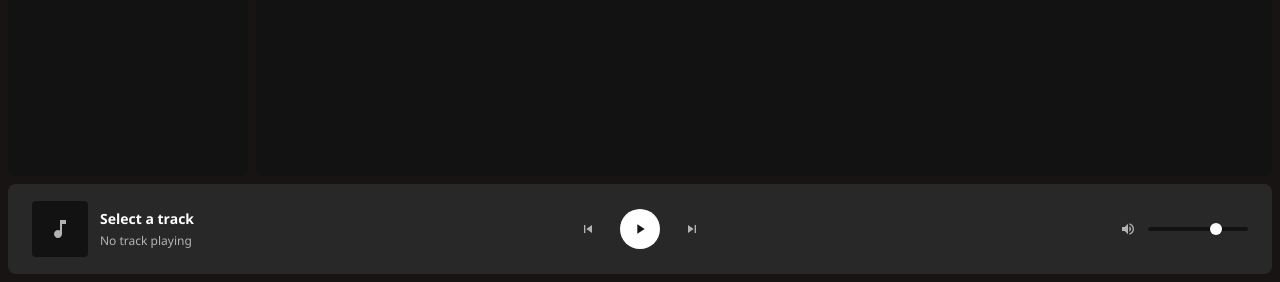
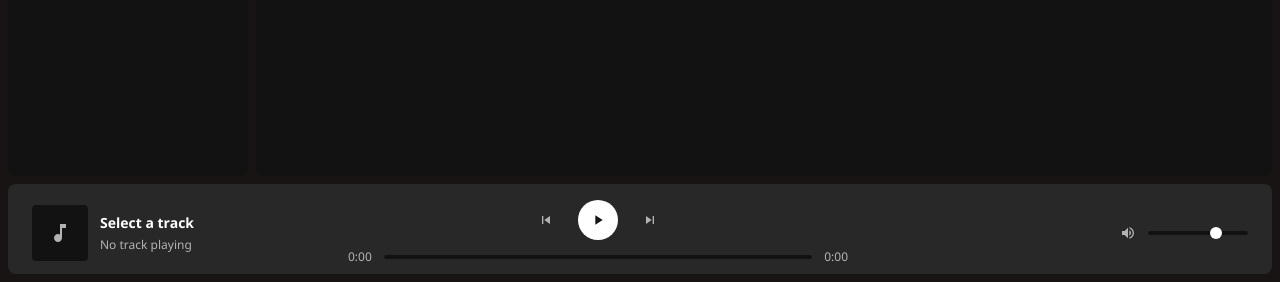
Before and after one commit to triads1907/spotify-telegram-bot, a Flask app: page / in a window 1280 px wide. Shown: the part 518-800 px from the top of the page. Run offline with Flask 3, Linux system fonts and the light colour scheme; data that the repository does not hold is empty; parts of the project's set-up code (start-up, migrations or seed data) failed here and were passed over.

Commit message:
Feature: Add playback progress bar, position and duration to player

```diff
--- a/web/static/css/style.css
+++ b/web/static/css/style.css
@@ -322,11 +322,74 @@ body {
     text-overflow: ellipsis;
 }
 
+.player-center {
+    display: flex;
+    flex-direction: column;
+    align-items: center;
+    gap: 8px;
+    width: 100%;
+    max-width: 500px;
+}
+
 .player-controls {
     display: flex;
     align-items: center;
     justify-content: center;
     gap: 16px;
+}
+
+.player-progress-container {
+    display: flex;
+    align-items: center;
+    gap: 12px;
+    width: 100%;
+    font-size: 12px;
+    color: var(--spotify-light-gray);
+}
+
+.progress-slider {
+    flex: 1;
+    height: 4px;
+    border-radius: 2px;
+    background: var(--spotify-dark);
+    outline: none;
+    -webkit-appearance: none;
+    cursor: pointer;
+    transition: background 0.2s;
+}
+
+.progress-slider:hover {
+    background: #404040;
+}
+
+.progress-slider::-webkit-slider-thumb {
+    -webkit-appearance: none;
+    appearance: none;
+    width: 12px;
+    height: 12px;
+    border-radius: 50%;
+    background: var(--spotify-white);
+    cursor: pointer;
+    opacity: 0;
+    transition: opacity 0.2s;
+}
+
+.progress-slider:hover::-webkit-slider-thumb {
+    opacity: 1;
+}
+
+.progress-slider::-moz-range-thumb {
+    width: 12px;
+    height: 12px;
+    border-radius: 50%;
+    background: var(--spotify-white);
+    cursor: pointer;
+    border: none;
+    opacity: 0;
+}
+
+.progress-slider:hover::-moz-range-thumb {
+    opacity: 1;
 }
 
 .control-btn {
--- a/web/templates/index.html
+++ b/web/templates/index.html
@@ -114,6 +114,7 @@
             </div>
         </div>
 
+        <div class="player-center">
             <div class="player-controls">
                 <button class="control-btn">
                     <svg viewBox="0 0 24 24" fill="currentColor">
@@ -130,6 +131,12 @@
                         <path d="M6 18l8.5-6L6 6v12zM16 6v12h2V6h-2z" />
                     </svg>
                 </button>
+            </div>
+            <div class="player-progress-container">
+                <span class="time-current" id="currentTime">0:00</span>
+                <input type="range" class="progress-slider" id="progressSlider" min="0" max="100" value="0">
+                <span class="time-total" id="totalTime">0:00</span>
+            </div>
         </div>
 
         <div class="player-volume">
```
Lines whose indentation alone changed are shown as unchanged.
